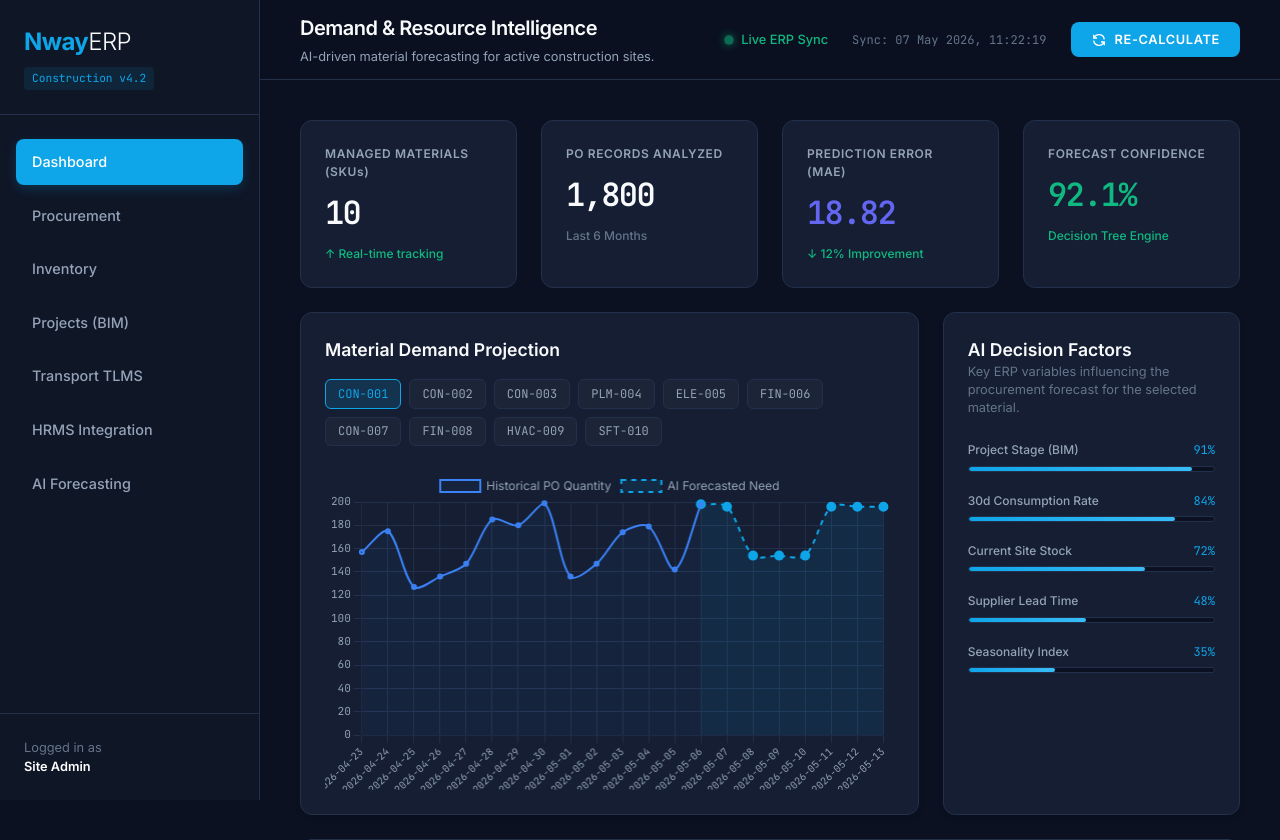
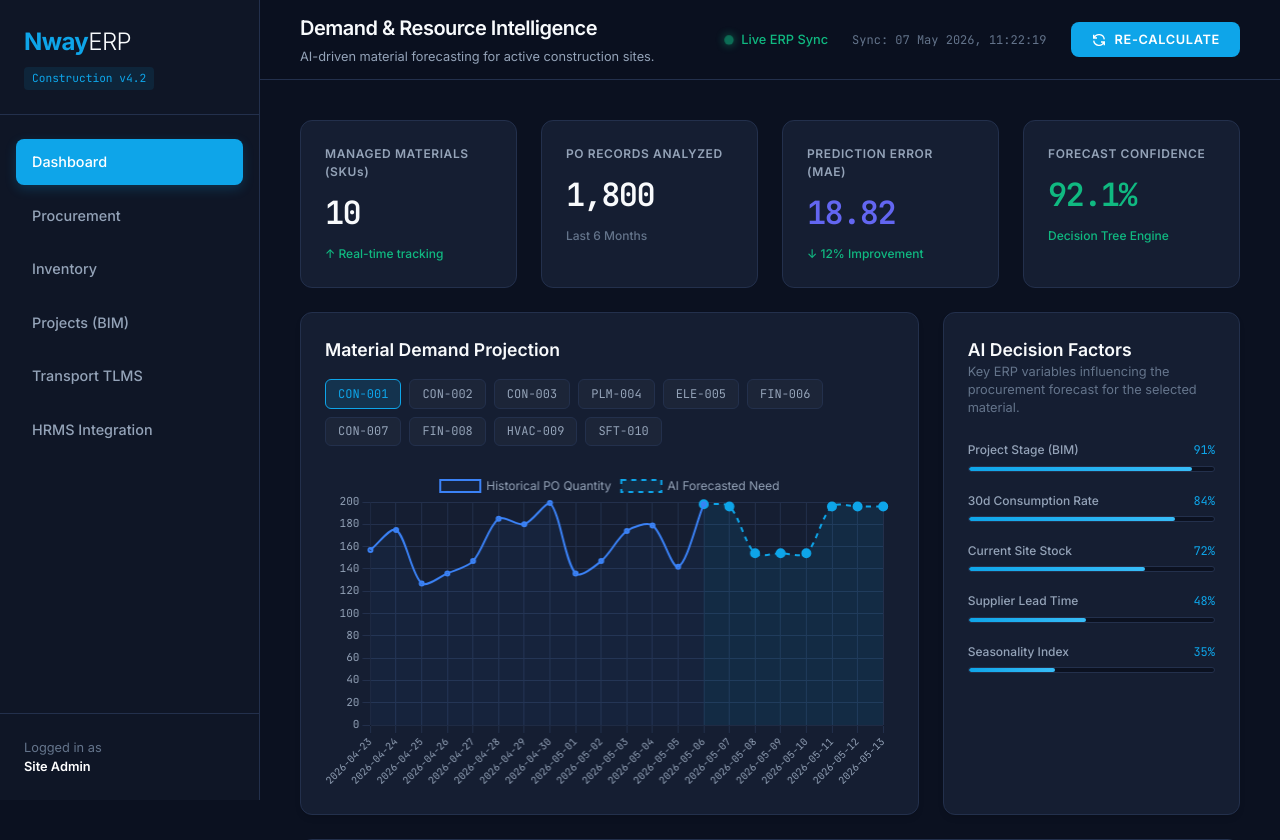
Before and after one commit to Anvesha137/construction-erp-forecasting, a Flask app: page / in a window 1280 px wide. Shown: the top 840 px of the page. Run offline with Flask 3, Linux system fonts and the light colour scheme.

Commit message:
UI: Remove AI Forecasting tab from sidebar and routing

```diff
--- a/static/js/dashboard.js
+++ b/static/js/dashboard.js
@@ -35,8 +35,7 @@ function setupSidebar() {
                 'Inventory': '/inventory',
                 'Projects (BIM)': '/projects',
                 'Transport TLMS': '/transport',
-                'HRMS Integration': '/hrms',
-                'AI Forecasting': '/' // Maps back to the main AI dashboard
+                'HRMS Integration': '/hrms'
             };
 
             if (routes[moduleName]) {
--- a/templates/hrms.html
+++ b/templates/hrms.html
@@ -22,7 +22,6 @@
             <li>Projects (BIM)</li>
             <li>Transport TLMS</li>
             <li class="active">HRMS Integration</li>
-            <li>AI Forecasting</li>
         </ul>
         <div class="sidebar-footer">
             <div>Logged in as</div>
--- a/templates/index.html
+++ b/templates/index.html
@@ -31,7 +31,6 @@
             <li>Projects (BIM)</li>
             <li>Transport TLMS</li>
             <li>HRMS Integration</li>
-            <li>AI Forecasting</li>
         </ul>
         <div class="sidebar-footer">
             <div>Logged in as</div>
--- a/templates/inventory.html
+++ b/templates/inventory.html
@@ -22,7 +22,6 @@
             <li>Projects (BIM)</li>
             <li>Transport TLMS</li>
             <li>HRMS Integration</li>
-            <li>AI Forecasting</li>
         </ul>
         <div class="sidebar-footer">
             <div>Logged in as</div>
--- a/templates/procurement.html
+++ b/templates/procurement.html
@@ -85,7 +85,6 @@
             <li data-target="Projects">Projects (BIM)</li>
             <li data-target="Transport">Transport TLMS</li>
             <li data-target="HRMS">HRMS Integration</li>
-            <li data-target="AI">AI Forecasting</li>
         </ul>
         <div class="sidebar-footer">
             <div>Logged in as</div>
--- a/templates/projects.html
+++ b/templates/projects.html
@@ -26,7 +26,6 @@
             <li class="active">Projects (BIM)</li>
             <li>Transport TLMS</li>
             <li>HRMS Integration</li>
-            <li>AI Forecasting</li>
         </ul>
         <div class="sidebar-footer">
             <div>Logged in as</div>
--- a/templates/transport.html
+++ b/templates/transport.html
@@ -22,7 +22,6 @@
             <li>Projects (BIM)</li>
             <li class="active">Transport TLMS</li>
             <li>HRMS Integration</li>
-            <li>AI Forecasting</li>
         </ul>
         <div class="sidebar-footer">
             <div>Logged in as</div>
```
